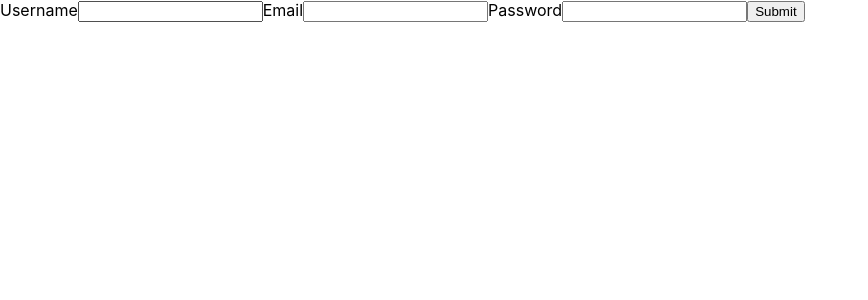
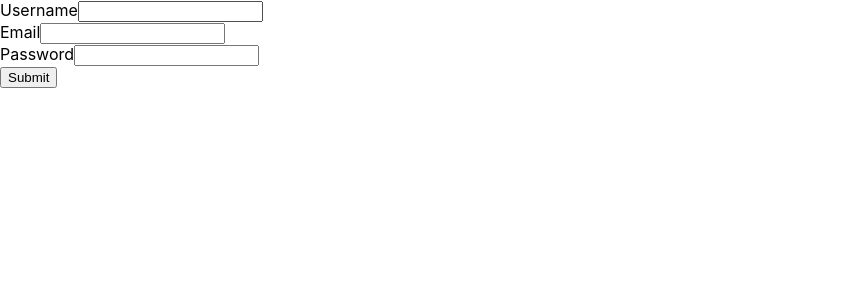
Before and after one commit to manoj633/react-revision, a React (Create React App) app: page / in a window 1280 px wide. Shown: the top 300 px of the page, without its empty margins (0-868 px from the left). Built offline with nearby package versions, Linux system fonts and the light colour scheme.

Commit message:
Form submission handling with react-form-hook

```diff
--- a/src/App.js
+++ b/src/App.js
@@ -21,6 +21,7 @@ import AccessValues from "./components/Forms/Basic Form/AccessValues";
 import ValidateInput from "./components/Forms/validation/ValidateInput";
 import AdvancedValidation from "./components/Forms/validation/AdvancedValidation";
 import { LoginForm } from "./components/Forms/form hook/LoginForm";
+import FormSubmission from "./components/Forms/form hook/FormSubmission";
 
 function App() {
   const inputRef = useRef(null);
@@ -93,7 +94,8 @@ function App() {
       {/* <AdvancedValidation /> */}
 
       {/* React Hook Form validation */}
-      <LoginForm />
+      {/* <LoginForm /> */}
+      <FormSubmission />
     </div>
   );
 }
--- /dev/null
+++ b/src/components/Forms/form hook/FormSubmission.jsx
@@ -0,0 +1,35 @@
+import React from "react";
+import { useForm } from "react-hook-form";
+import { DevTool } from "@hookform/devtools";
+
+function FormSubmission() {
+  const { register, control, formState, handleSubmit } = useForm();
+  const { errors } = formState;
+
+  const forSubmissionHandler = (data) => console.log(data);
+  return (
+    <>
+      <form onSubmit={handleSubmit(forSubmissionHandler)}>
+        <div>
+          <label htmlFor="username">Username</label>
+          <input type="text" id="username" {...register("username")} />
+        </div>
+
+        <div>
+          <label htmlFor="email">Email</label>
+          <input type="text" {...register("email")} id="email" />
+        </div>
+
+        <div>
+          <label htmlFor="password">Password</label>
+          <input type="password" {...register("password")} id="password" />
+        </div>
+
+        <button type="submit">Submit</button>
+      </form>
+      <DevTool control={control} />
+    </>
+  );
+}
+
+export default FormSubmission;
```
